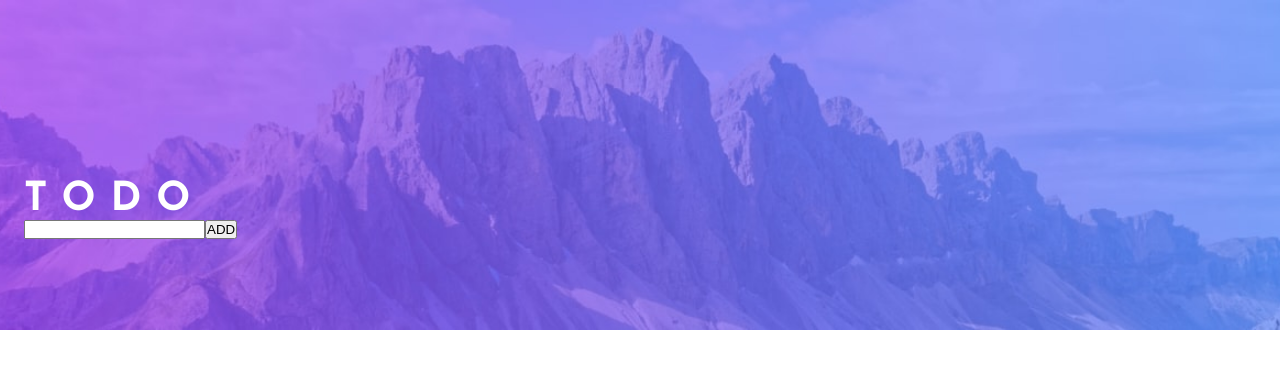
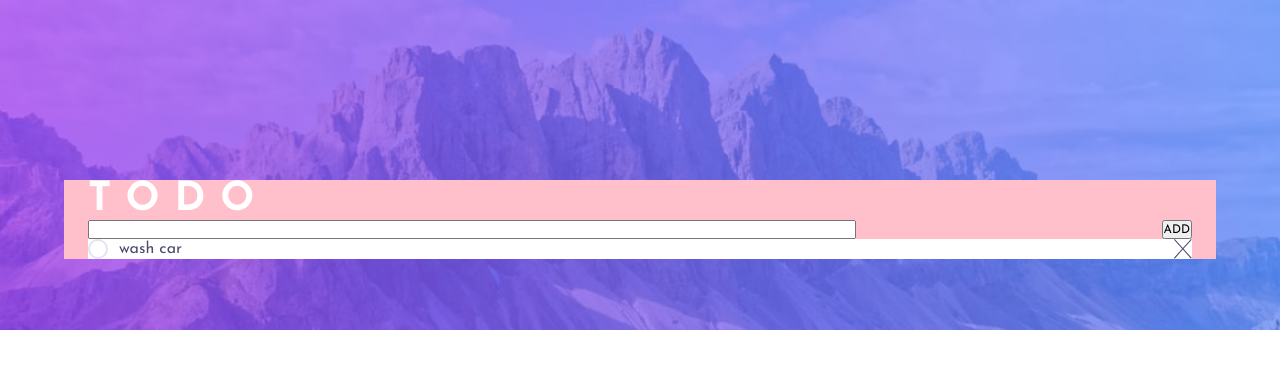
Before and after one commit to anetakasprzak/fm-todo-app, a React (Vite) app: page / in a window 1280 px wide. Shown: the top 368 px of the page. Built offline with nearby package versions, Linux system fonts and the light colour scheme.

Commit message:
list item styles

```diff
--- a/src/App.js
+++ b/src/App.js
@@ -3,8 +3,6 @@ import styled from "styled-components";
 export const Wrapper = styled.div`
   height: auto;
   object-fit: cover;
-  background-color: #fafafa;
-  color: #494c6b;
 `;
 
 export const ImageContainer = styled.div`
@@ -22,8 +20,14 @@ export const ImageContainer = styled.div`
 `;
 
 export const MainContent = styled.div`
-  margin-top: -15rem;
-  padding: 0rem 2.4rem;
+  width: 90vw;
+  padding: 0 2.4rem;
+  display: grid;
+  align-self: center;
+  justify-self: center;
+  margin: -15rem auto;
+
+  background-color: pink;
 `;
 
 export const Logo = styled.h1`
@@ -48,20 +52,43 @@ export const Logo = styled.h1`
   }
 `;
 
-export const Input = styled.input``;
+export const Form = styled.form`
+  display: flex;
+  flex-direction: row;
+  justify-content: space-between;
+`;
 
-export const List = styled.ul``;
+export const Input = styled.input`
+  width: 60vw;
+`;
+
+export const Button = styled.button`
+  font-size: inherit;
+  font-family: inherit;
+`;
+
+export const List = styled.ul`
+  background-color: #fff;
+`;
 
 export const Item = styled.li`
   font-size: 1.6rem;
   color: #fff;
   display: flex;
-  gap: 1.5rem;
+  justify-content: space-between;
+  color: #494c6b;
+`;
+
+export const ItemBox = styled.div`
+  display: flex;
+  justify-content: space-between;
+
+  align-items: center;
 `;
 
 export const Label = styled.label`
-  display: grid;
-  place-items: center;
+  display: flex;
+
   cursor: pointer;
 
   > * {
@@ -89,7 +116,3 @@ export const Checkbox = styled.input`
       linear-gradient(to right, #55ddff, #c058f3) border-box;
   }
 `;
-
-export const Form = styled.form``;
-
-export const Button = styled.button``;
--- a/src/App.jsx
+++ b/src/App.jsx
@@ -11,10 +11,13 @@ import {
   Form,
   Label,
   Checkbox,
+  ItemBox,
 } from "./App";
 
 function App() {
-  const [todos, setTodos] = useState([]);
+  const [todos, setTodos] = useState([
+    { id: 1, text: "wash car", completed: false },
+  ]);
 
   const [todoText, setTodoText] = useState("");
 
@@ -50,11 +53,13 @@ function App() {
         <List>
           {todos?.map((item) => (
             <Item key={item.id}>
-              <Label htmlFor="test">
-                <Checkbox id="test" type="checkbox" />
-                <img src="./images/icon-check.svg" />
-              </Label>
-              {item.text}
+              <ItemBox>
+                <Label htmlFor="test">
+                  <Checkbox id="test" type="checkbox" />
+                  <img src="./images/icon-check.svg" />
+                </Label>
+                {item.text}
+              </ItemBox>
               <img src="./images/icon-cross.svg" />
             </Item>
           ))}
--- a/src/index.css
+++ b/src/index.css
@@ -15,11 +15,12 @@
 html {
   font-size: 62.5%;
   box-sizing: border-box;
-  color: #fff;
+  color: #494c6b;
 }
 
 body {
   font-size: 1.2rem;
+  color: #494c6b;
 }
 
 img,
```
